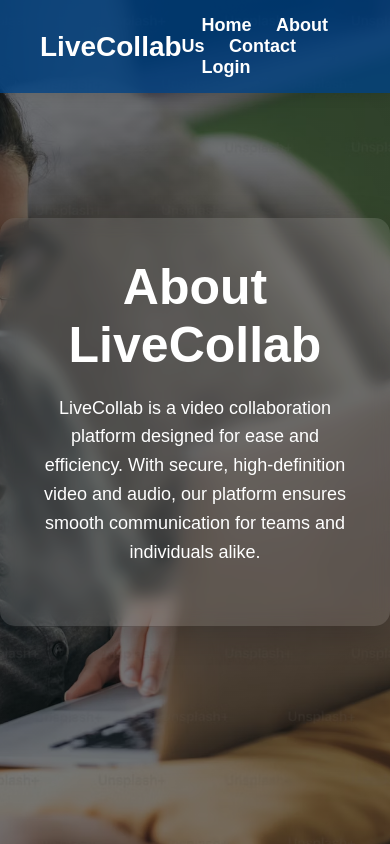
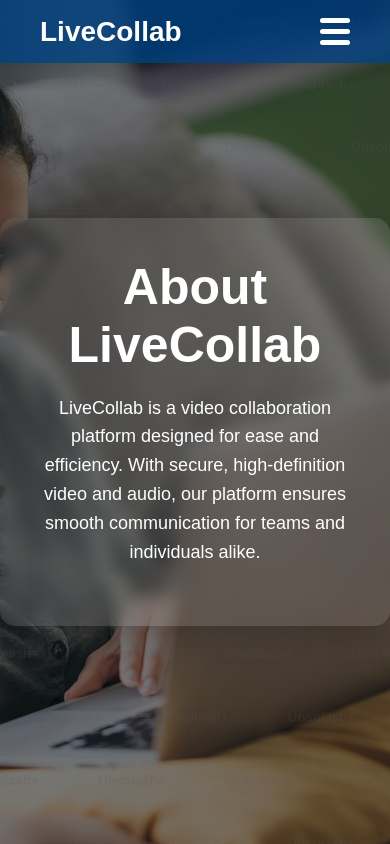
Before and after one commit to Santhoji07/livecollab-django, a Django app: page /about/ in a window 390 px wide. Run offline with Django 5.2, Linux system fonts and the light colour scheme.

Commit message:
Updated Header html and styles to make it Responsive

```diff
--- a/base/templates/base/main.html
+++ b/base/templates/base/main.html
@@ -1,13 +1,15 @@
 <!DOCTYPE html>
 {% load static %}
 <html lang="en">
+
 <head>
     <meta charset="UTF-8">
     <meta name="viewport" content="width=device-width, initial-scale=1.0">
 
     <!-- Open Graph Meta Tags for social media sharing -->
-    <meta name="og:title" content="LiveCollab"/>
-    <meta name="og:description" content="LiveCollab - Seamless video collaboration for teams and individuals. Join or host meetings with ease."/>
+    <meta name="og:title" content="LiveCollab" />
+    <meta name="og:description"
+        content="LiveCollab - Seamless video collaboration for teams and individuals. Join or host meetings with ease." />
     <meta name="og:image" content="https://sumithshetty1.github.io/Meta-Open-Graph-Images/livecollab-logo.ico" />
 
     <!-- Page Title -->
@@ -17,7 +19,8 @@
     <link rel='stylesheet' type='text/css' media='screen' href="{% static 'styles/main.css' %}?v={{ STATIC_VERSION }}">
 
     <!-- Link to favicon (LiveCollab logo) -->
-    <link rel="icon" href="https://sumithshetty1.github.io/Meta-Open-Graph-Images/livecollab-logo.ico" type="image/x-icon">
+    <link rel="icon" href="https://sumithshetty1.github.io/Meta-Open-Graph-Images/livecollab-logo.ico"
+        type="image/x-icon">
 
     <style>
         /* General Reset and Global Styles */
@@ -25,20 +28,28 @@
             margin: 0;
             padding: 0;
             font-family: Arial, sans-serif;
-            scroll-behavior: smooth; /* Smooth scroll for anchor links */
+            scroll-behavior: smooth;
+            /* Smooth scroll for anchor links */
         }
 
         /* Banner Section Styling */
         .banner {
-            width: 100vw; /* Full viewport width */
-            height: 100vh; /* Full viewport height */
-            background-image: linear-gradient(rgba(0, 0, 0, 0.5), rgba(0, 0, 0, 0.5)), url("{% static 'images/bg2.avif' %}"); /* Gradient overlay + background image */
+            width: 100vw;
+            /* Full viewport width */
+            height: 100vh;
+            /* Full viewport height */
+            background-image: linear-gradient(rgba(0, 0, 0, 0.5), rgba(0, 0, 0, 0.5)),
+            url("{% static 'images/bg2.avif' %}");
+            /* Gradient overlay + background image */
             background-repeat: no-repeat;
             background-position: center;
-            background-size: cover; /* Ensures the background image covers the entire area */
+            background-size: cover;
+            /* Ensures the background image covers the entire area */
             display: flex;
-            align-items: center; /* Vertically center content */
-            justify-content: center; /* Horizontally center content */
+            align-items: center;
+            /* Vertically center content */
+            justify-content: center;
+            /* Horizontally center content */
             color: #ffffff;
             text-align: center;
             position: relative;
@@ -56,19 +67,24 @@
             background-image: url("{% static 'images/bg2.avif' %}");
             background-size: cover;
             background-position: center;
-            opacity: 0.2; /* Transparent background image for the overlay */
-            z-index: -1; /* Ensure the overlay is beneath the content */
+            opacity: 0.2;
+            /* Transparent background image for the overlay */
+            z-index: -1;
+            /* Ensure the overlay is beneath the content */
         }
 
         /* Glass Effect Styling */
         .glass {
-            background: rgba(255, 255, 255, 0.1); /* Semi-transparent background */
+            background: rgba(255, 255, 255, 0.1);
+            /* Semi-transparent background */
             border-radius: 15px;
             padding: 40px;
             max-width: 600px;
             box-shadow: 0 8px 32px rgba(0, 0, 0, 0.2);
-            backdrop-filter: blur(8px); /* Blurring the background behind the glass */
-            animation: fadeIn 1.5s ease; /* Animation to fade in */
+            backdrop-filter: blur(8px);
+            /* Blurring the background behind the glass */
+            animation: fadeIn 1.5s ease;
+            /* Animation to fade in */
             box-sizing: border-box;
         }
 
@@ -76,7 +92,8 @@
         .glass h1 {
             font-size: 50px;
             margin-bottom: 20px;
-            animation: slideIn 1s ease; /* Slide-in animation for the heading */
+            animation: slideIn 1s ease;
+            /* Slide-in animation for the heading */
             font-weight: 700;
         }
 
@@ -85,7 +102,8 @@
             font-size: 18px;
             line-height: 1.6;
             margin-bottom: 20px;
-            animation: fadeInText 2s ease; /* Fade-in animation for text */
+            animation: fadeInText 2s ease;
+            /* Fade-in animation for text */
             font-weight: 500;
         }
 
@@ -99,7 +117,8 @@
             border-radius: 25px;
             margin: 10px;
             cursor: pointer;
-            transition: all 0.4s ease; /* Smooth transition for hover effect */
+            transition: all 0.4s ease;
+            /* Smooth transition for hover effect */
             box-shadow: 0 4px 12px rgba(0, 10, 20, 0.2);
             position: relative;
             overflow: hidden;
@@ -119,11 +138,13 @@
         }
 
         button:hover::before {
-            left: 0; /* Reveal animation */
+            left: 0;
+            /* Reveal animation */
         }
 
         button:hover {
-            transform: scale(1.05); /* Slight zoom effect on hover */
+            transform: scale(1.05);
+            /* Slight zoom effect on hover */
         }
 
         /* Header Styling (Fixed Position) */
@@ -135,7 +156,8 @@
             display: flex;
             justify-content: space-between;
             align-items: center;
-            background-color: rgba(0, 66, 130, 0.8); /* Semi-transparent header background */
+            background-color: rgba(0, 66, 130, 0.8);
+            /* Semi-transparent header background */
             box-shadow: 0 4px 12px rgba(0, 0, 0, 0.1);
             z-index: 10;
             box-sizing: border-box;
@@ -162,20 +184,98 @@
             color: #b3d1ff;
         }
 
+        /* Burger Menu (only visible on small screens) */
+        .burger-menu {
+            display: none;
+            flex-direction: column;
+            cursor: pointer;
+        }
+
+        .burger-bar {
+            width: 30px;
+            height: 5px;
+            margin: 3px 0;
+            background-color: #ffffff;
+            border-radius: 5px;
+        }
+
+        /* Mobile Navigation Menu */
+        .mobile-nav {
+            display: none;
+            position: absolute;
+            top: 60px;
+            left: 0;
+            right: 0;
+            background-color: rgba(0, 66, 130, 0.9);
+            padding: 20px;
+            box-shadow: 0 4px 12px rgba(0, 0, 0, 0.1);
+            flex-direction: column;
+            align-items: center;
+            z-index: 10;
+        }
+
+        .mobile-nav a {
+            margin: 10px 0;
+            font-size: 20px;
+            color: #ffffff;
+            font-weight: bold;
+            text-decoration: none;
+            transition: color 0.3s;
+        }
+
+        .mobile-nav a:hover {
+            color: #b3d1ff;
+        }
+
+        /* Media Query for Small Screens */
+        @media (max-width: 573px) {
+            nav.desktop-nav {
+                display: none;
+                /* Hide the desktop nav */
+            }
+
+            .burger-menu {
+                display: flex;
+                /* Show the burger menu */
+            }
+
+            .mobile-nav.open {
+                display: flex;
+                /* Show mobile nav when it's toggled */
+            }
+        }
+
         /* Keyframe Animations */
         @keyframes fadeIn {
-            from { opacity: 0; }
-            to { opacity: 1; }
+            from {
+                opacity: 0;
+            }
+
+            to {
+                opacity: 1;
+            }
         }
 
         @keyframes slideIn {
-            from { transform: translateY(-20px); opacity: 0; }
-            to { transform: translateY(0); opacity: 1; }
+            from {
+                transform: translateY(-20px);
+                opacity: 0;
+            }
+
+            to {
+                transform: translateY(0);
+                opacity: 1;
+            }
         }
 
         @keyframes fadeInText {
-            from { opacity: 0; }
-            to { opacity: 1; }
+            from {
+                opacity: 0;
+            }
+
+            to {
+                opacity: 1;
+            }
         }
 
         /* Additional Sections */
@@ -199,6 +299,7 @@
         }
     </style>
 </head>
+
 <body>
     <!-- Include header content from partial template -->
     {% include 'partials/_header.html' %}
@@ -208,4 +309,5 @@
 
     {% endblock content %}
 </body>
+
 </html>
--- a/base/templates/partials/_header.html
+++ b/base/templates/partials/_header.html
@@ -9,7 +9,7 @@
         <h1>LiveCollab</h1> <!-- Title of the website, clicking redirects to the home page -->
     </a>
 
-    <nav>
+    <nav class="desktop-nav">
         <!-- Navigation bar with links to other pages -->
         <a href="{% url 'home' %}">Home</a>  <!-- Link to Home page -->
         <a href="{% url 'about' %}">About Us</a>  <!-- Link to About Us page -->
@@ -37,8 +37,40 @@
             <a href="#" onclick="document.getElementById('login-form').submit(); return false;">Login</a>
         </form>
         {% endif %}
+    </nav>
 
-    </nav>
+    <!-- Burger Button (appears on small screens) -->
+    <div class="burger-menu" id="burger-menu" onclick="toggleNav()">
+        <div class="burger-bar"></div>
+        <div class="burger-bar"></div>
+        <div class="burger-bar"></div>
+    </div>
+
+    <!-- Mobile Navigation Menu -->
+    <div class="mobile-nav" id="mobile-nav">
+        <a href="{% url 'home' %}">Home</a>
+        <a href="{% url 'about' %}">About Us</a>
+        <a href="{% url 'contact' %}">Contact</a>
+
+        {% if user.is_authenticated %}
+        <form id="logout-form" method="POST" action="{% url 'logout' %}" style="display: inline;">
+            {% csrf_token %}
+            <a href="#" onclick="document.getElementById('logout-form').submit(); return false;">Logout</a>
+        </form>
+        {% else %}
+        <form id="login-form" method="POST" action="{% url 'login' %}" style="display: inline;">
+            {% csrf_token %}
+            <a href="#" onclick="document.getElementById('login-form').submit(); return false;">Login</a>
+        </form>
+        {% endif %}
+    </div>
 </header>
 
+<script>
+    function toggleNav() {
+        const mobileNav = document.getElementById('mobile-nav');
+        mobileNav.classList.toggle('open');
+    }
+</script>
+
 {% endif %}
```
Also changed, not shown: db.sqlite3.
